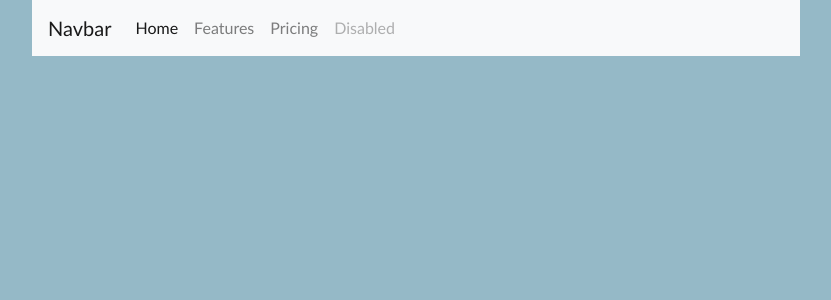
After one commit to tea-zup/projekt, a PHP site: page /projekt/main.php in a window 1280 px wide. The commit adds this page. Shown: the top 300 px of the page, without its empty margins (224-1055 px from the left). Run offline with PHP 8.4, Linux system fonts and the light colour scheme.

Commit message:
Registracija alerti dodani

```diff
--- a/JS/registracija.js
+++ b/JS/registracija.js
@@ -20,12 +20,26 @@ function registracija(){
 	var xmlhttp = new XMLHttpRequest();
 
 	xmlhttp.onreadystatechange = function(){
-		// if (this.readyState == 4 && this.status == 201){
-		// 	document.getElementById("odgovor").innerHTML="Dodajanje uspelo!";
-		// }
+		if (this.readyState == 4 && this.status == 201){
+			$("#registracijaGumb").css("background-color", "green");
+			$("#odgovor-ok-msg").show();
+			setTimeout(function (){
+				$("#registracijaGumb").css("background-color", "#007bff");
+				$("#odgovor-ok-msg").hide();
+				window.location = 'prijava.php';
+			}, 1000);
+		}
 		if(this.readyState == 4 && this.status != 201){
-      console.log(this.responseText);
-			// document.getElementById("odgovor").innerHTML="Dodajanje ni uspelo: "+this.status;
+			$("#registracijaGumb").css("background-color", "red");
+			var msg = (JSON.parse(this.responseText))["error_message"];
+			console.log(msg);
+			document.getElementById("reg-err-alert-text").innerHTML = msg;
+			$("#odgovor-err-msg").show();
+			setTimeout(function (){
+				$("#registracijaGumb").css("background-color", "#007bff");
+				document.getElementById("reg-err-alert-text").innerHTML = '';
+				$("#odgovor-err-msg").hide();
+			}, 2000);
 		}
 	};
 
--- a/api/uporabniki.php
+++ b/api/uporabniki.php
@@ -12,10 +12,7 @@
 
 	case 'POST':
     $podatki = json_decode(file_get_contents('php://input'), true);
-    echo 'spredaj';
-    var_dump($podatki);
     if (isset($podatki["tip"])){
-      echo 'ratalo';
       $tip = mysqli_escape_string($zbirka, $podatki["tip"]);
       if ($tip == 'registracija'){
         registracija_uporabnika();
--- /dev/null
+++ b/main.php
@@ -0,0 +1,19 @@
+<!DOCTYPE html>
+<html>
+	<head>
+		<title>Glavna stran</title>
+    <meta http-equiv="Content-Type" content="text/html; charset=UTF-8">
+    <title>Prevozi</title>
+    <link rel="stylesheet" href="https://stackpath.bootstrapcdn.com/bootstrap/4.3.1/css/bootstrap.min.css">
+    <script src="https://cdnjs.cloudflare.com/ajax/libs/jquery/3.6.0/jquery.min.js"></script>
+    <script src="https://cdnjs.cloudflare.com/ajax/libs/popper.js/1.14.7/umd/popper.min.js"></script>
+    <script src="https://stackpath.bootstrapcdn.com/bootstrap/4.3.1/js/bootstrap.min.js"></script>
+    <link rel="stylesheet" type="text/css" href="CSS/stil.css" />
+    <script src="js/registracija.js"></script>
+	</head>
+	<body>
+		<div class="center" id='main'>
+			<?php include "navbar.php"?>
+		</div>
+	</body>
+</html>
--- /dev/null
+++ b/navbar.php
@@ -0,0 +1,22 @@
+<nav class="navbar navbar-expand-lg navbar-light bg-light" id="navbar">
+  <a class="navbar-brand" href="#">Navbar</a>
+  <button class="navbar-toggler" type="button" data-toggle="collapse" data-target="#navbarNav" aria-controls="navbarNav" aria-expanded="false" aria-label="Toggle navigation">
+    <span class="navbar-toggler-icon"></span>
+  </button>
+  <div class="collapse navbar-collapse" id="navbarNav">
+    <ul class="navbar-nav">
+      <li class="nav-item active">
+        <a class="nav-link" href="#">Home <span class="sr-only">(current)</span></a>
+      </li>
+      <li class="nav-item">
+        <a class="nav-link" href="#">Features</a>
+      </li>
+      <li class="nav-item">
+        <a class="nav-link" href="#">Pricing</a>
+      </li>
+      <li class="nav-item">
+        <a class="nav-link disabled" href="#" tabindex="-1" aria-disabled="true">Disabled</a>
+      </li>
+    </ul>
+  </div>
+</nav>
```
Also changed, not shown: Meni.html (deleted, +0 -11 lines), index.php (+15 -1 lines), registracija.php (+12 -2 lines).
